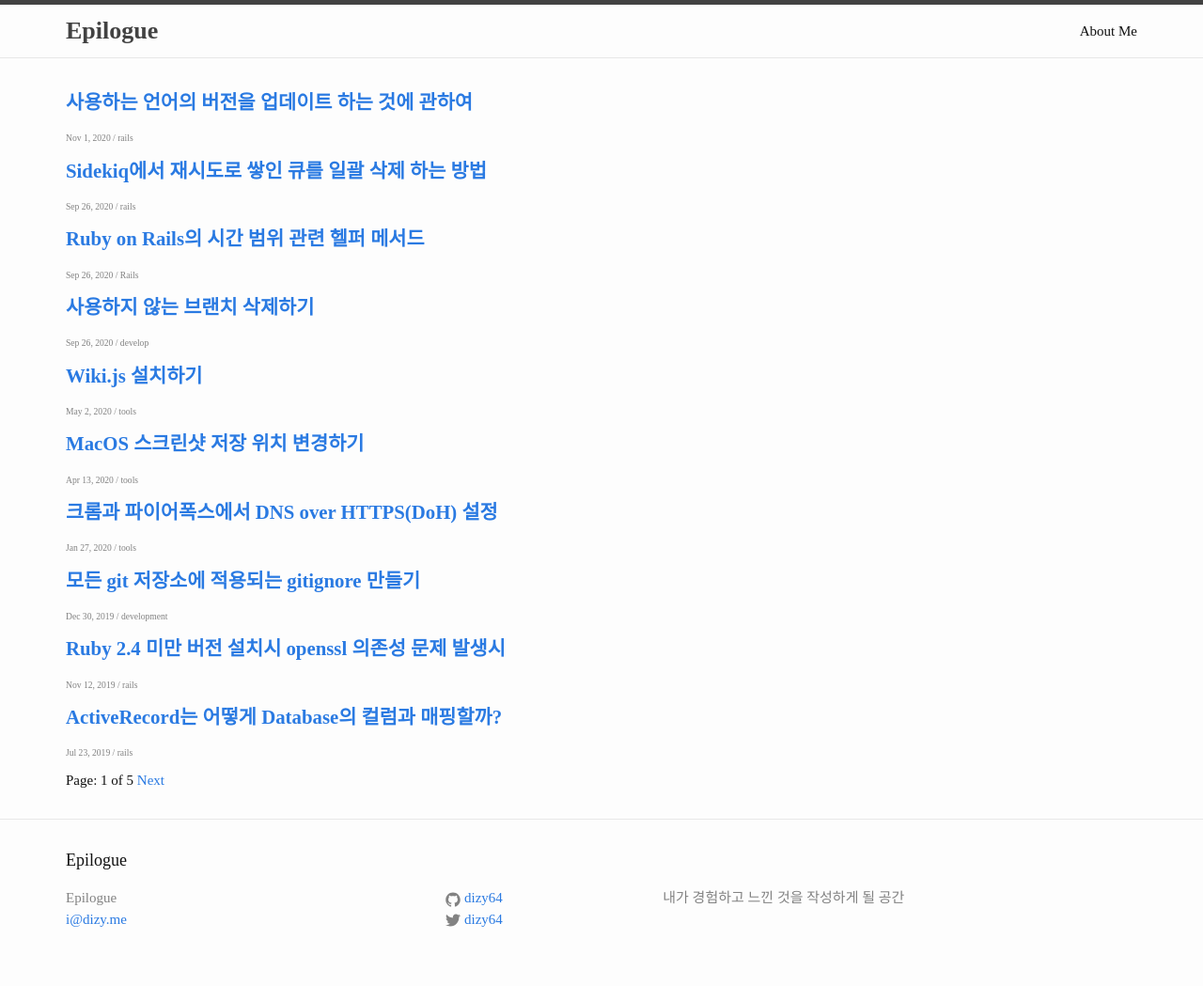
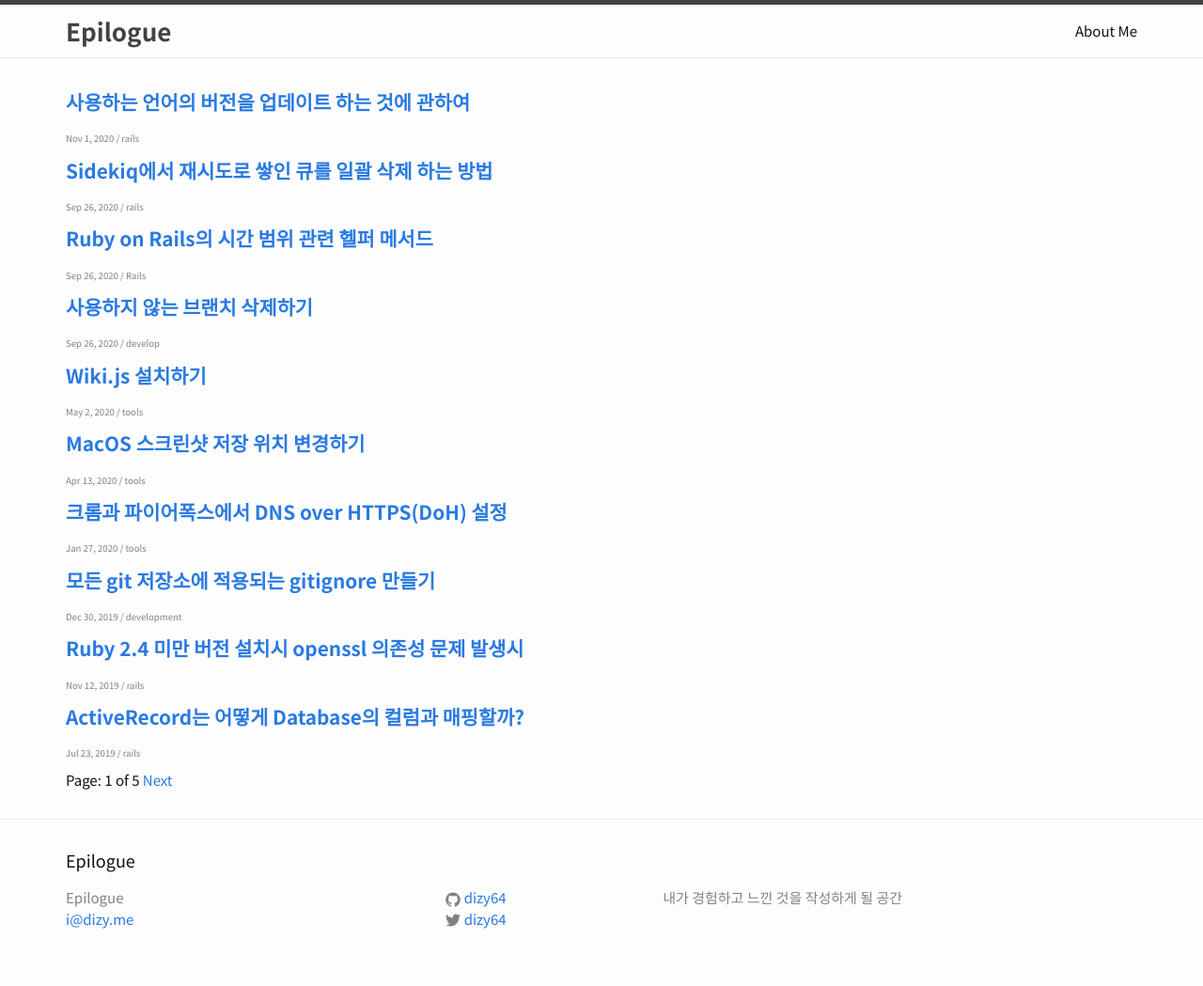
Before and after one commit to dizy64/dizy64.github.io, a Jekyll site: the page built from index.html, in a window 1280 px wide. Shown: the whole page at 94% size. Built offline with Jekyll 4.4.1, drawn with Linux system fonts in a browser that asks for light colours; the list of posts is cut into pages by our own code.

Commit message:
feat: 폰트를 수정하다

```diff
--- a/_includes/head.html
+++ b/_includes/head.html
@@ -5,7 +5,7 @@
 
   <title>{% if page.subject %}{{ page.subject + ' - ' + site.title }}{% elsif page.title %}{{ page.title }}{% else %}{{ site.title }}{% endif %}</title>
   <meta name="description" content="{% if page.excerpt %}{{ page.excerpt | strip_html | strip_newlines | truncate: 160 }}{% else %}{{ site.description }}{% endif %}">
-  <link href="https://fonts.googleapis.com/css?family=Fira+Code|Noto+Serif+KR" rel="stylesheet">
+  <link href="https://fonts.googleapis.com/css?family=Fira+Code|Noto+Sans+KR:wght@400;700" rel="stylesheet">
   <link rel="stylesheet" href="{{ "/css/main.css" | prepend: site.baseurl }}">
   <link rel="stylesheet" href="{{ "/css/syntax.css" | prepend: site.baseurl }}">
   <link rel="canonical" href="{{ page.url | replace:'index.html','' | prepend: site.baseurl | prepend: site.url }}">
--- a/css/main.scss
+++ b/css/main.scss
@@ -6,7 +6,7 @@
 
 
 // Our variables
-$base-font-family: 'Noto Serif KR', serif;
+$base-font-family: "Noto Sans KR", sans-serif;
 $base-code-font-family: "Fira Code", monospace;
 $base-font-size:   15px;
 $base-font-weight: 400;
```
